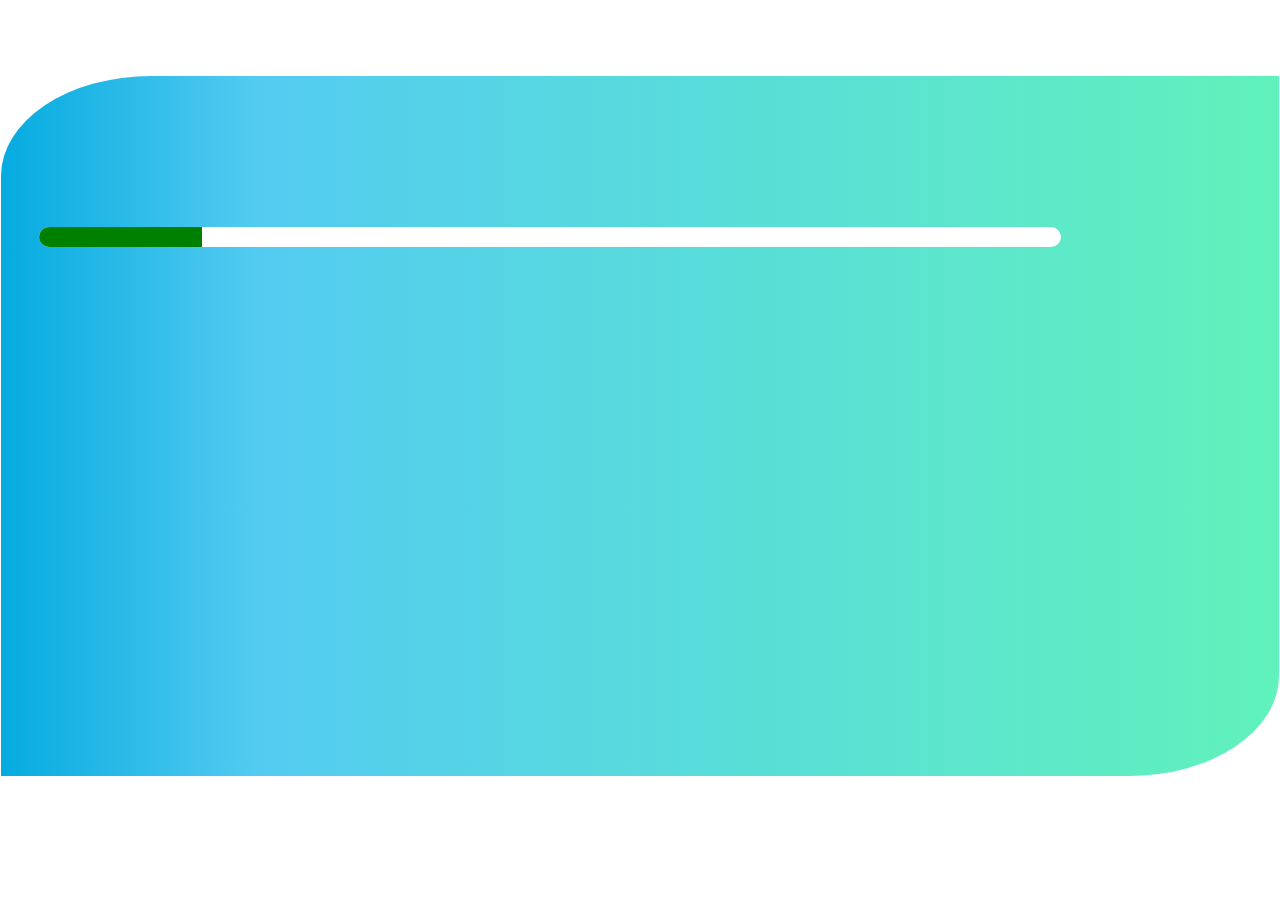
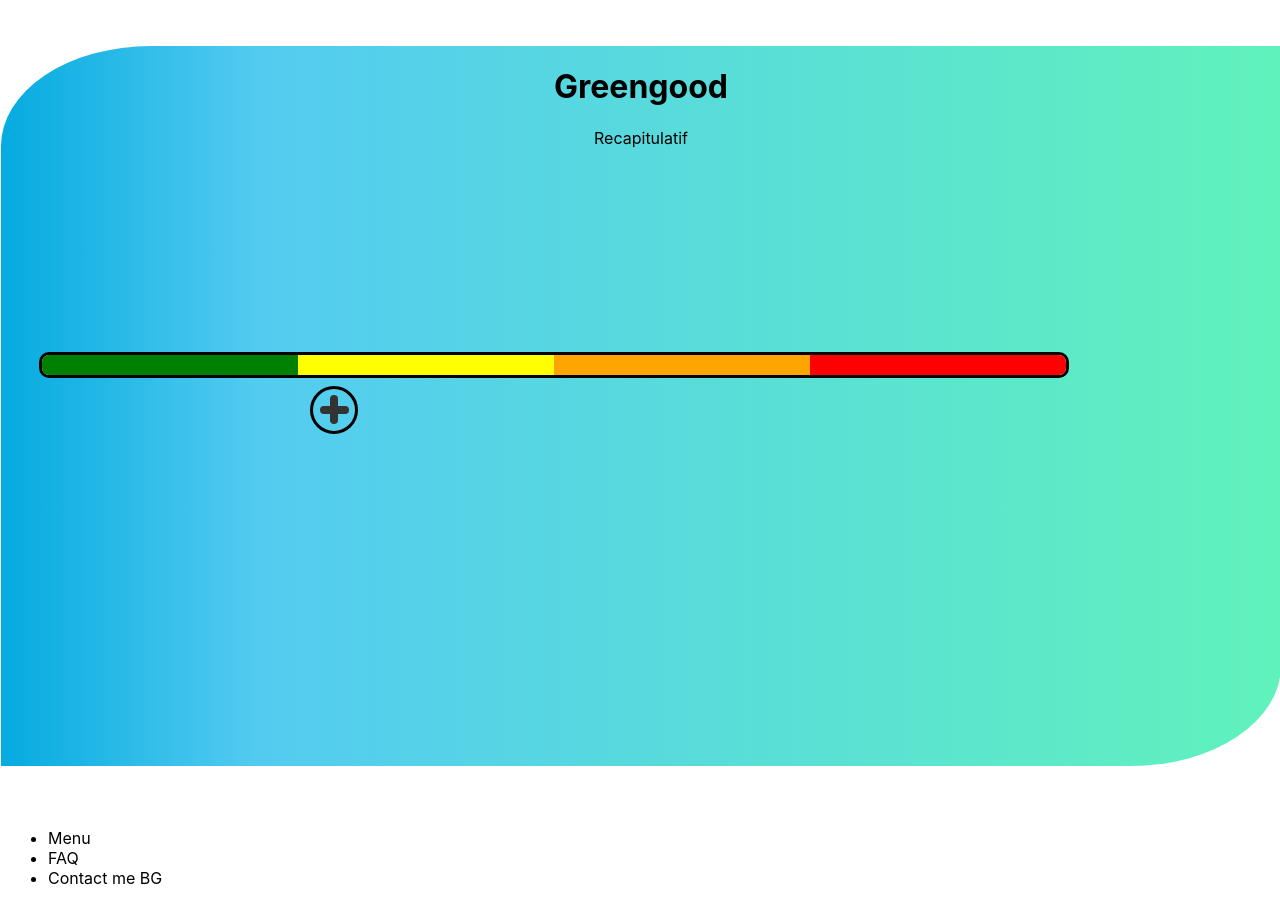
Before and after one commit to WildCodeSchool/Paris-0919-P2-Comparateur-de-prix, a React (Create React App) app: page / in a window 1280 px wide. Before the commit the page ends 800 px from the top, so only its background shows below. Built offline with nearby package versions, Linux system fonts and the light colour scheme.

Commit message:
avancement barometre

```diff
--- a/src/App.js
+++ b/src/App.js
@@ -2,6 +2,7 @@ import React from 'react';
 import Footer from './Components/Footer.jsx'
 import Main from './Components/Main.jsx'
 import Navbar from './Components/Navbar.jsx';
+import Bouton from './Components/Bouton';
 import './App.css';
 
 function App() {
@@ -9,6 +10,7 @@ function App() {
     <div>
       <Navbar/>
       <Main/>
+      <Bouton/>
       <Footer/>
     </div>
 
--- /dev/null
+++ b/src/Components/Bouton.css
@@ -0,0 +1,43 @@
+.round-button {
+  display: inline-block;
+  position: relative;
+  z-index: 1;
+  height: 3rem;
+  width: 3rem;
+  background-color: transparent;
+  padding: 0;
+  outline: 0;
+  border: 1px solid #333;
+  border-radius: 50%;
+  cursor: pointer;
+  -webkit-tap-highlight-color: rgba(0, 0, 0, 0);
+  transition: transform .2s;
+  margin: 10cm;
+  margin-left: 8cm;
+border: solid black;
+}
+.round-button::after,
+.round-button::before {
+  content: "";
+  position: absolute;
+  top: 15%;
+  right: 40%;
+  bottom: 15%;
+  left: 40%;
+  background-color: #333;
+  border-radius: 10px;
+  transition: transform .25s;
+  will-change: transform;
+;
+}
+.round-button::before {
+  top: 40%;
+  right: 15%;
+  bottom: 40%;
+  left: 15%;
+  }
+/* opened nav button */
+.round-button:focus,
+.round-button:focus::before {
+  transform: rotate(90deg) translateZ(0);
+}
--- /dev/null
+++ b/src/Components/Bouton.jsx
@@ -0,0 +1,22 @@
+import React from 'react';
+import '../App'
+import './Bouton.css'
+
+function Bouton() {
+    return (
+        <div>
+<section>
+  <nav> <button class="round-button" type="button" id="toggle-button" aria-label="open/close navigation"></button>
+<ul>
+    <li>Menu</li>
+    <li>FAQ</li>
+    <li>Contact me BG</li>
+</ul>
+
+</nav>
+</section>
+
+        </div>
+    );
+}
+export default Bouton;
--- a/src/Components/Main.css
+++ b/src/Components/Main.css
@@ -1,14 +1,19 @@
 
 .container {
-  height: 700px;
+  height: 90%;
+  width: 100%;
+  position: absolute;
 background: linear-gradient(to right, #05abe0 0%,#53cbf1 20%,#60f2bc 100%);
   border-top-left-radius: 150px 100px;
   border-bottom-right-radius: 150px 100px;
   margin-left: -7px;
   margin-right: -7px;
-margin-top: 2cm;
-display: block;
+margin-top: 1cm;
+
 }
+.all {
+  text-align: center;
+  }
 
 
 .echelle {
@@ -17,11 +22,9 @@ display: block;
   padding: 20px;
   font-family: arial;
   max-width: 650px;
-  margin-bottom: -5cm;
+  margin-bottom: -4cm;
+
 }
-
-
-
 
 .Note {
   width: 80%;
@@ -31,39 +34,32 @@ display: block;
   float: left;
   overflow: hidden;
 margin-left: 1cm;
+border: solid black;
 }
 
 .progress {
   float: left;
-  width: 16%;
+  width: 25%;
   height: 20px;
 background: green;
 
 }
-
-/*.echelle {
-  width: 100%;
-  height: 30px;
-  font-family: arial;
-  margin-left: 2cm;
-
+.jeune {
+  float: left;
+  width: 25%;
+  height: 20px;
+background: yellow;
+}
+.warn{
+float: left;
+width: 25%;
+height: 20px;
+background:orange;
 
 }
 
-
-.Note{
-  width: 90%;
-  height: 20px;
-  background: white;
-  border-radius:10px;
-  margin-left: 1cm;
-}
-
-.progress {
-  width: 16%;
-  height: 20px;
-  background: green;
-  z-index: 333;
-
-
-}*/
+.warning
+{float: left;
+width: 25%;
+height: 20px;
+background:red;}
--- a/src/Components/Main.jsx
+++ b/src/Components/Main.jsx
@@ -4,19 +4,32 @@ import './Main.css'
 
 function Main() {
   return (
+
     <div className="all">
+
       <div className="container">
+        <div className="titre">
+          <h1>Greengood</h1></div>
+        <div className="recap">
+          <p> Recapitulatif</p></div>
         <div className="echelle">
         </div>
         <div className="Note">
           <div className="progress">
           </div>
+          <div className="jeune">
+          </div>
+          <div className="warn"></div>
+          <div className="warning"></div>
         </div>
 
       </div>
 
     </div>
 
-    )
+
+
+  );
   }
+
 export default Main;
```
Lines whose indentation alone changed are shown as unchanged.
